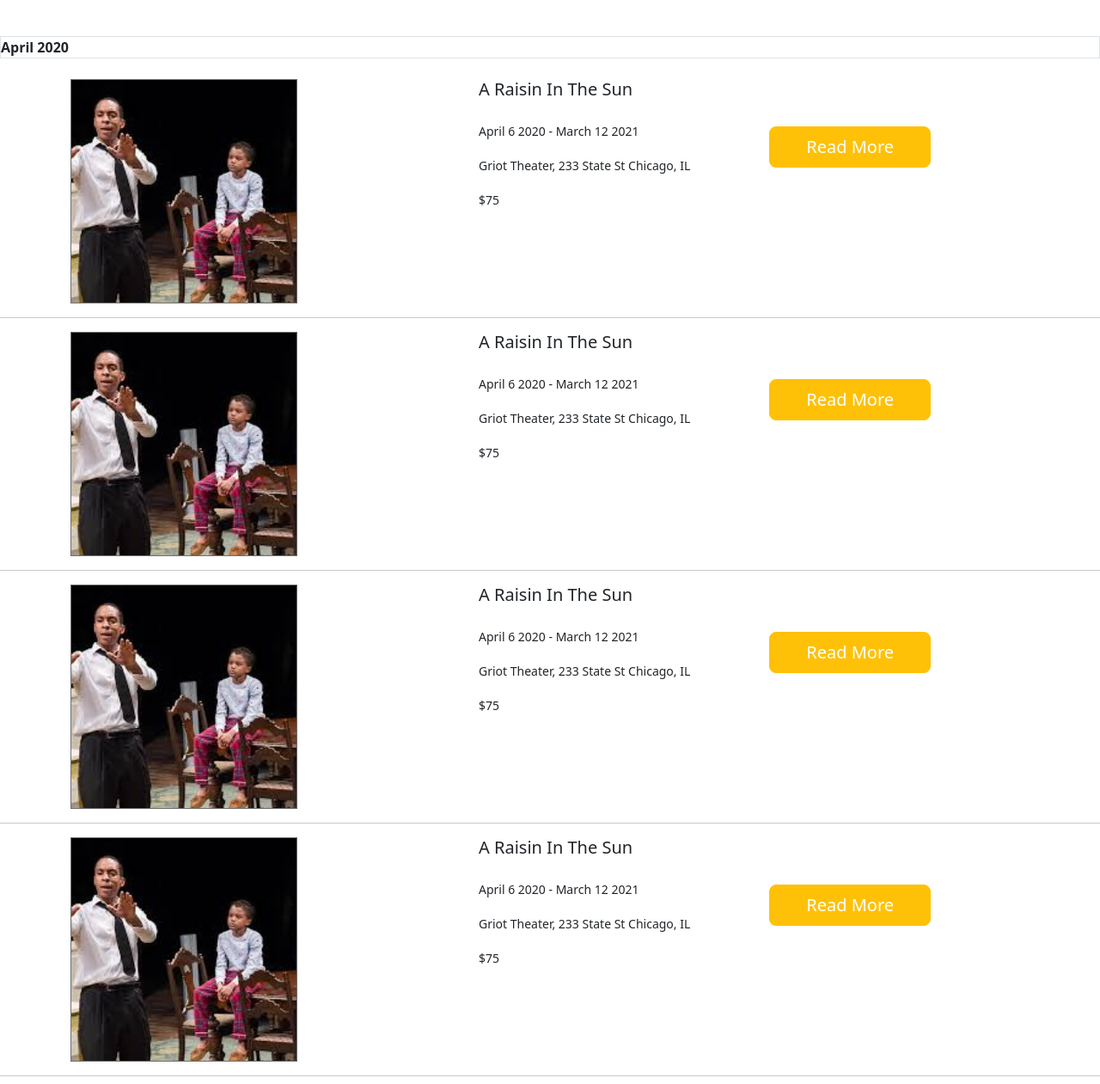
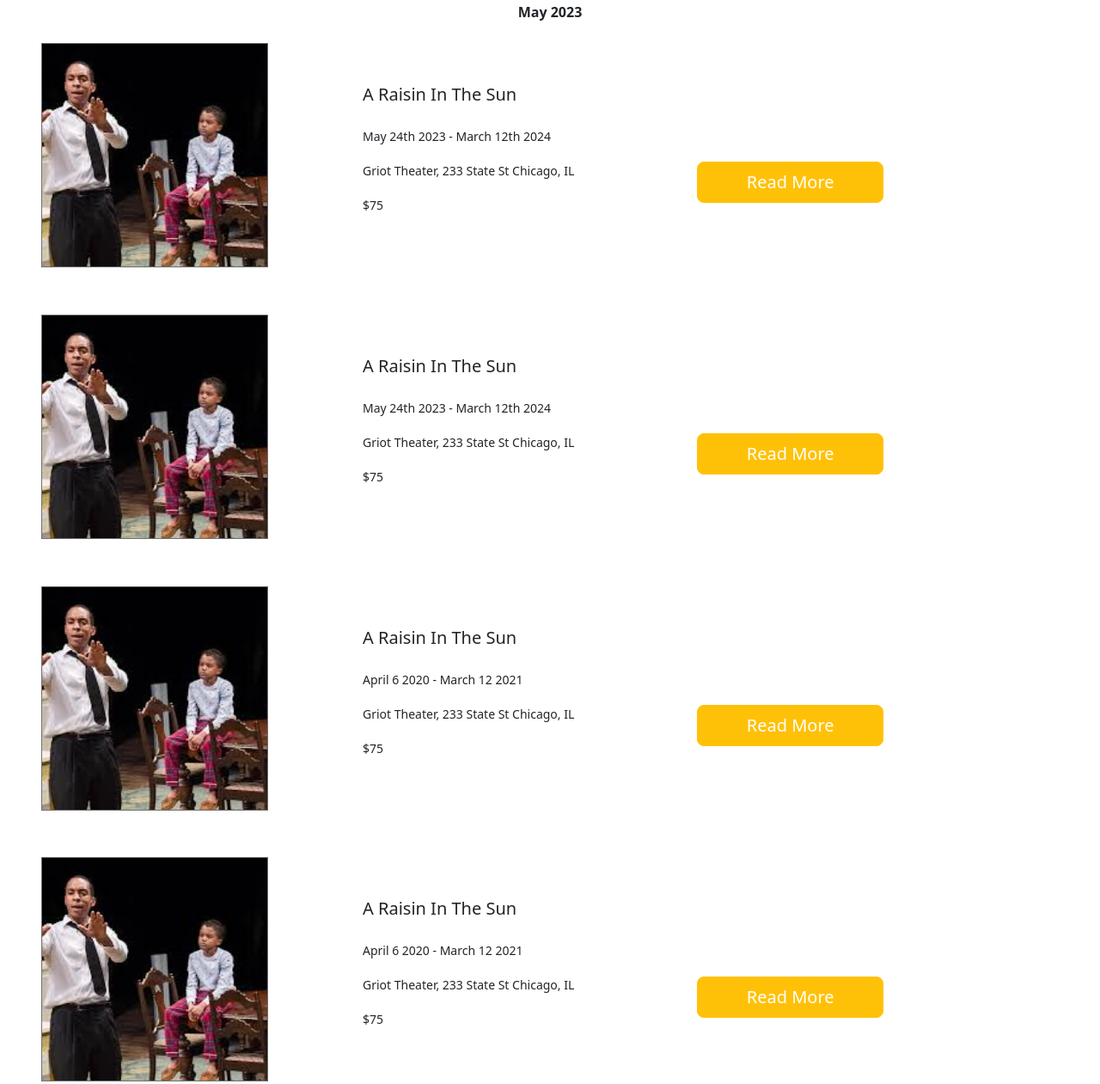
Before and after one commit to derkfisch/Griot_Theater_Ticket_Site, a plain HTML site: page index.html in a window 1280 px wide. Shown: the part 702-1963 px from the top of the page at 86% size. Drawn offline with nearby package versions, Linux system fonts and the light colour scheme.

Commit message:
final revisions

```diff
--- a/index.html
+++ b/index.html
@@ -15,11 +15,11 @@
                     <a class="navbar-brand" href="#">Griot Theater</a>
                     <div class="collapse navbar-collapse justify-content-center" id="navbarNavAltMarkup">
                         <div class="navbar-nav">
-                            <a class="nav-link text-white mx-4" href="#">Home</a>
-                            <a class="nav-link text-white mx-4" href="#">Features</a>
-                            <a class="nav-link text-white mx-4" href="#">Our Actors</a>
-                            <a class="nav-link text-white mx-4" href="#">Mission</a>
-                            <a class="nav-link text-white mx-4" href="#">Contact</a>
+                            <a class="nav-link text-white mx-2" href="#">Home</a>
+                            <a class="nav-link text-white mx-2" href="#">Features</a>
+                            <a class="nav-link text-white mx-2" href="#">Our Actors</a>
+                            <a class="nav-link text-white mx-2" href="#">Mission</a>
+                            <a class="nav-link text-white mx-2" href="#">Contact</a>
                         </div>
                     </div>
                 </div>
@@ -32,66 +32,66 @@
                 </div>
             </div>
         </div>
-        <div class="posts mt-5">
+        <div class="posts mt-2">
 
-            <div class="post-title border"><strong>April 2020</strong></div>
+            <div class="post-title text-center"><strong>May 2023</strong></div>
             <br>
-            <div class="container">
+            <div>
                 <div class="row">
-                    <div class="col-5"><img src="../images/a-raisin-in-the-sun-theater-1.png" alt="Ticket Picture" id="Picture"></div>
-                    <div class="col-5"><h5 class="card-title">A Raisin In The Sun</h5>
+                    <div class="col-3 mx-5"><img src="../images/a-raisin-in-the-sun-theater-1.png" alt="Ticket Picture" id="Picture"></div>
+                    <div class="col-5 mt-5"><h5 class="card-title">A Raisin In The Sun</h5>
+                    <br>
+                    <p><small>May 24th 2023 - March 12th 2024</small></p>
+                    <p><small>Griot Theater, 233 State St Chicago, IL</small></p>
+                    <p><small>$75</small></p>
+                    <div class="text-center justify-content-between"><button type="button" class="col-5 btn btn-warning btn-lg" style="color: white; margin-bottom: 25%; margin-top: -15%; margin-left: 75%">Read More</button></div>
+                </div>
+                </div>
+            </div>
+
+            <div>
+                <div class="row">
+                    <div class="col-3 mx-5"><img src="../images/a-raisin-in-the-sun-theater-1.png" alt="Ticket Picture" id="Picture"></div>
+                    <div class="col-5 mt-5"><h5 class="card-title">A Raisin In The Sun</h5>
+                    <br>
+                    <p><small>May 24th 2023 - March 12th 2024</small></p>
+                    <p><small>Griot Theater, 233 State St Chicago, IL</small></p>
+                    <p><small>$75</small></p>
+                    <div class="text-center justify-content-between"><button type="button" class="col-5 btn btn-warning btn-lg" style="color: white; margin-bottom: 25%; margin-top: -15%; margin-left: 75%">Read More</button></div>
+                </div>
+                </div>
+            </div>
+
+            <div>
+                <div class="row">
+                    <div class="col-3 mx-5"><img src="../images/a-raisin-in-the-sun-theater-1.png" alt="Ticket Picture" id="Picture"></div>
+                    <div class="col-5 mt-5"><h5 class="card-title">A Raisin In The Sun</h5>
                     <br>
                     <p><small>April 6 2020 - March 12 2021</small></p>
                     <p><small>Griot Theater, 233 State St Chicago, IL</small></p>
                     <p><small>$75</small></p>
-                    <div class="text-center justify-content-between"><button type="button" class="col-5 btn btn-warning btn-lg" style="color: white; margin-bottom: 34%; margin-top: -25%; margin-left: 75%">Read More</button></div>
+                    <div class="text-center justify-content-between"><button type="button" class="col-5 btn btn-warning btn-lg" style="color: white; margin-bottom: 25%; margin-top: -15%; margin-left: 75%">Read More</button></div>
                 </div>
                 </div>
             </div>
-            <hr>
-            <div class="container">
+
+            <div>
                 <div class="row">
-                    <div class="col-5"><img src="../images/a-raisin-in-the-sun-theater-1.png" alt="Ticket Picture" id="Picture"></div>
-                    <div class="col-5"><h5 class="card-title">A Raisin In The Sun</h5>
+                    <div class="col-3 mx-5"><img src="../images/a-raisin-in-the-sun-theater-1.png" alt="Ticket Picture" id="Picture"></div>
+                    <div class="col-5 mt-5"><h5 class="card-title">A Raisin In The Sun</h5>
                     <br>
                     <p><small>April 6 2020 - March 12 2021</small></p>
                     <p><small>Griot Theater, 233 State St Chicago, IL</small></p>
                     <p><small>$75</small></p>
-                    <div class="text-center justify-content-between"><button type="button" class="col-5 btn btn-warning btn-lg" style="color: white; margin-bottom: 34%; margin-top: -25%; margin-left: 75%">Read More</button></div>
+                    <div class="text-center justify-content-between"><button type="button" class="col-5 btn btn-warning btn-lg" style="color: white; margin-bottom: 25%; margin-top: -15%; margin-left: 75%">Read More</button></div>
                 </div>
                 </div>
             </div>
-            <hr>
-            <div class="container">
-                <div class="row">
-                    <div class="col-5"><img src="../images/a-raisin-in-the-sun-theater-1.png" alt="Ticket Picture" id="Picture"></div>
-                    <div class="col-5"><h5 class="card-title">A Raisin In The Sun</h5>
-                    <br>
-                    <p><small>April 6 2020 - March 12 2021</small></p>
-                    <p><small>Griot Theater, 233 State St Chicago, IL</small></p>
-                    <p><small>$75</small></p>
-                    <div class="text-center justify-content-between"><button type="button" class="col-5 btn btn-warning btn-lg" style="color: white; margin-bottom: 34%; margin-top: -25%; margin-left: 75%">Read More</button></div>
-                </div>
-                </div>
-            </div>
-            <hr>
-            <div class="container">
-                <div class="row">
-                    <div class="col-5"><img src="../images/a-raisin-in-the-sun-theater-1.png" alt="Ticket Picture" id="Picture"></div>
-                    <div class="col-5"><h5 class="card-title">A Raisin In The Sun</h5>
-                    <br>
-                    <p><small>April 6 2020 - March 12 2021</small></p>
-                    <p><small>Griot Theater, 233 State St Chicago, IL</small></p>
-                    <p><small>$75</small></p>
-                    <div class="text-center justify-content-between"><button type="button" class="col-5 btn btn-warning btn-lg" style="color: white; margin-bottom: 34%; margin-top: -25%; margin-left: 75%">Read More</button></div>
-                </div>
-                </div>
-            </div>
-            <hr>
+
             <div class="bg-dark" style="color: white">
                 <div class="row">
-                    <div class="col-3 mx-1">
-                        <img src="http://placehold.it/300x200">
+                    <div class="col-3 mt-2">
+                        <img class="mx-5"src="http://placehold.it/260x200">
                     </div>
                     <div class="col-3 mx-1"><h1><strong>Info</strong></h1>
                         <p><small>Chicago, IL 60611</small></p>
```
